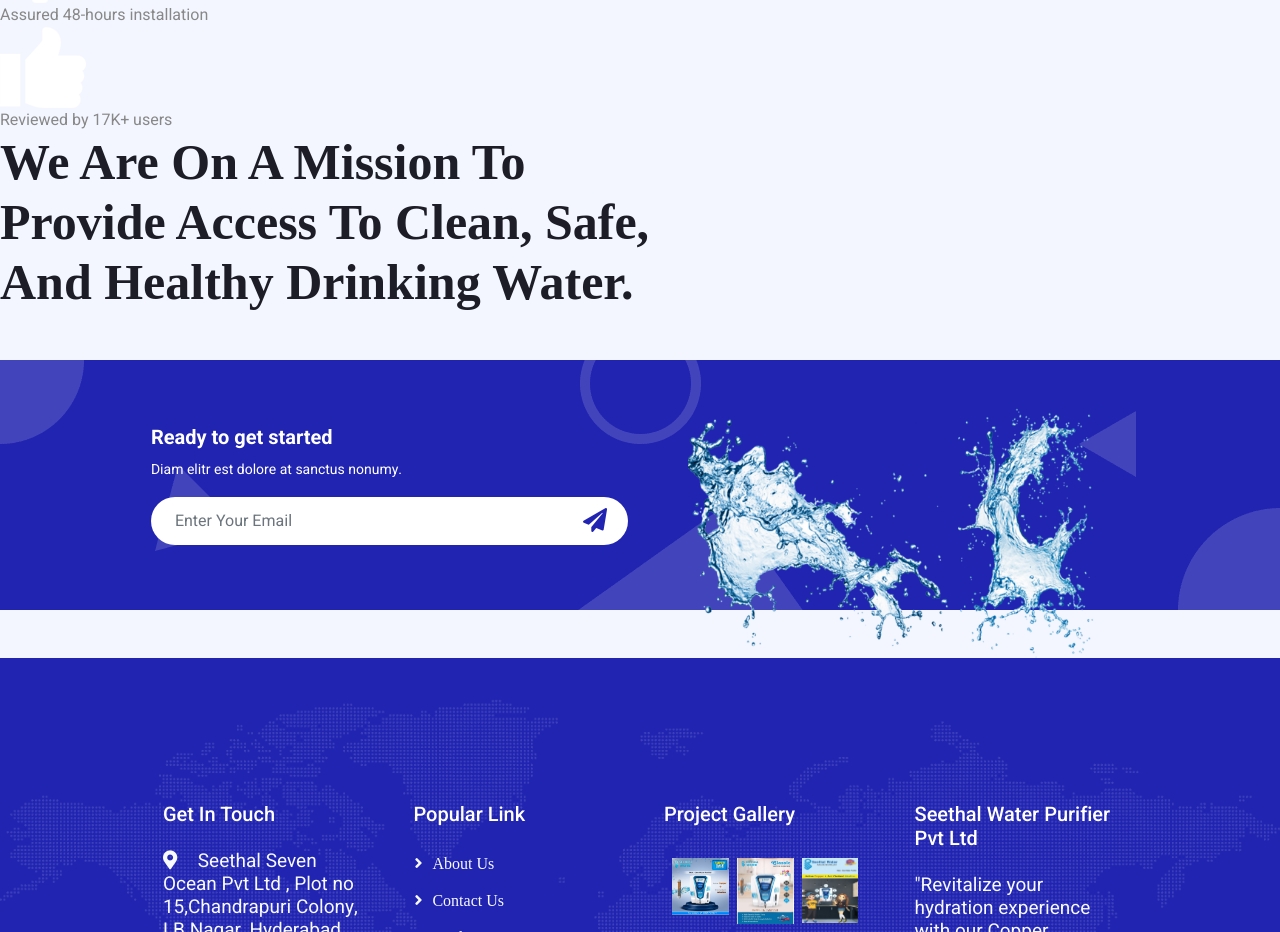
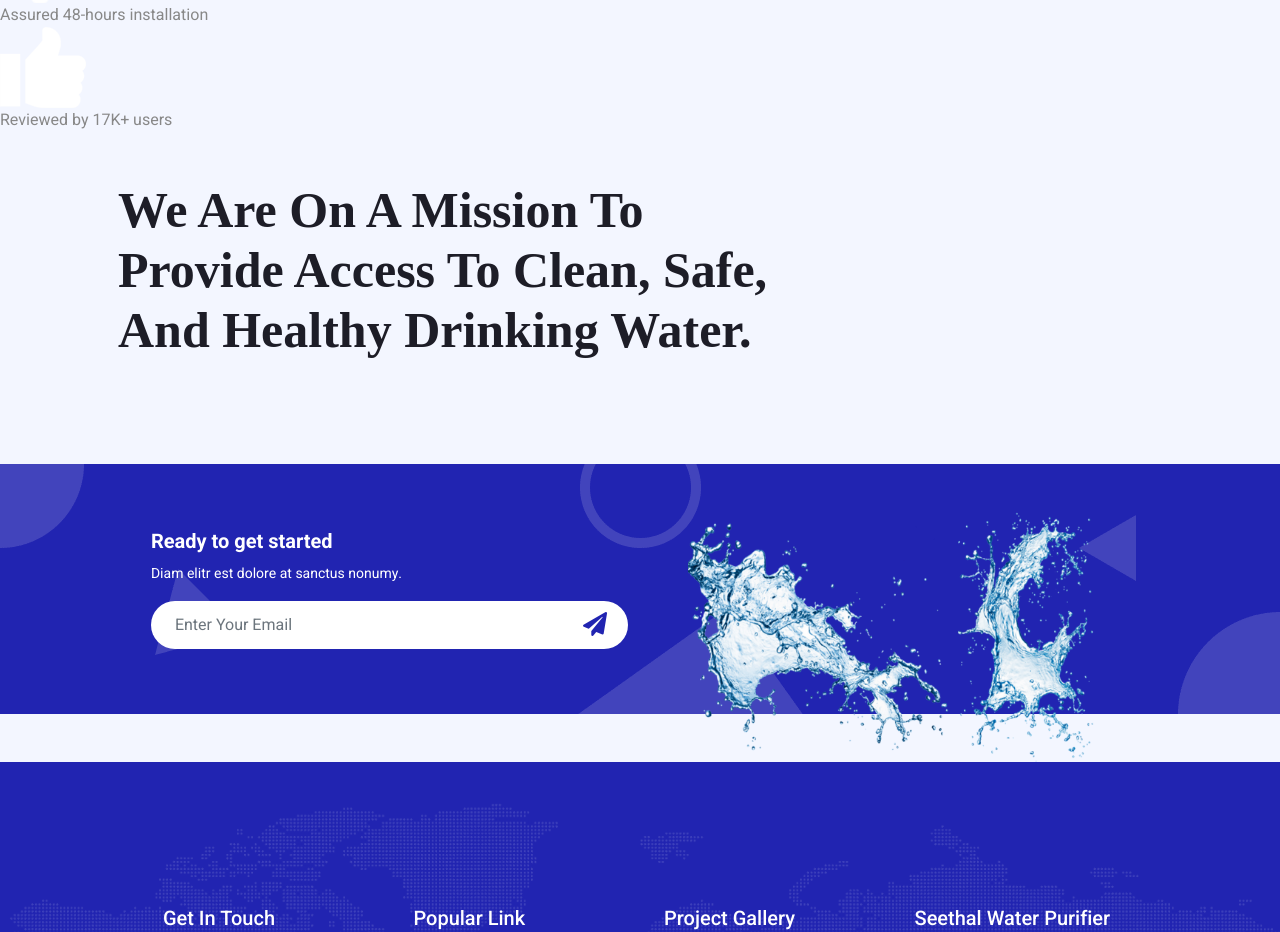
Before and after one commit to zebaunnisa03/Seethal-Water-Purifier, a plain HTML site: page about.html in a window 1280 px wide. Shown: the part 1971-2903 px from the top of the page. Drawn offline with nearby package versions, Linux system fonts and the light colour scheme; a web font is replaced by a local one.

Commit message:
Update about.html

```diff
--- a/about.html
+++ b/about.html
@@ -190,6 +190,8 @@ Customer <br/>Satisfaction: Our customers are at the heart of everything we do.
         </div>
         </div>
         </div>
+	 <div class="container-xxl py-5">
+            <div class="container px-lg-5">
 	<div class="hero">
   <h1>
     We Are On A Mission To
@@ -200,7 +202,8 @@ Customer <br/>Satisfaction: Our customers are at the heart of everything we do.
   </h1>
   <div class="about-banner-footer"></div>
 </div>
-
+</div>
+		 </div>
         <!-- Newsletter Start -->
         <div class="container-xxl bg-primary newsletter my-5 wow fadeInUp" data-wow-delay="0.1s">
             <div class="container px-lg-5">
```
